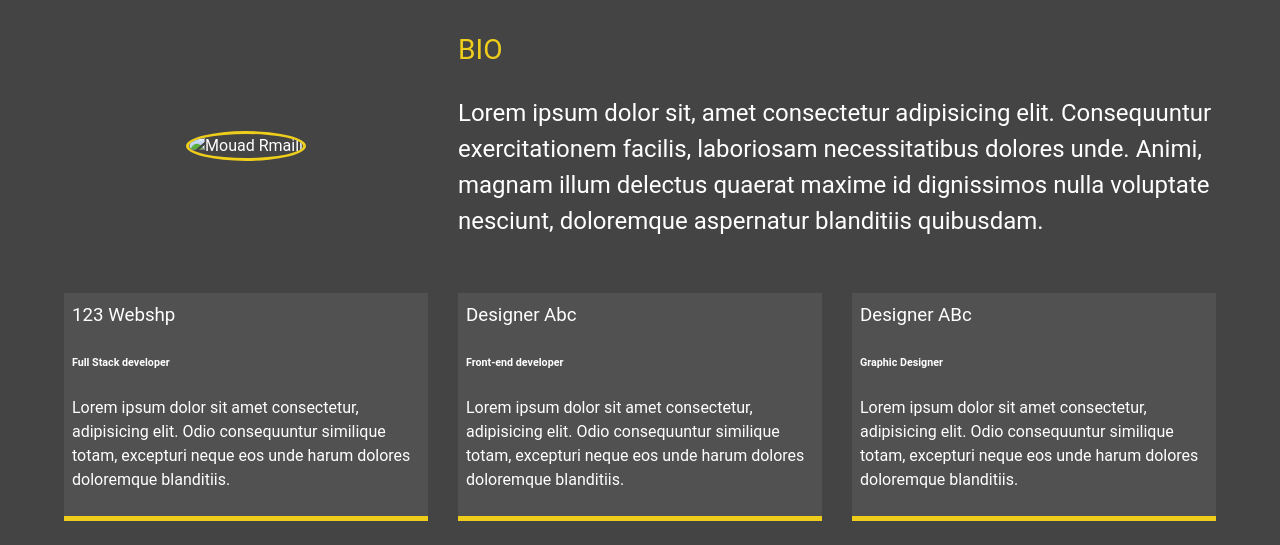
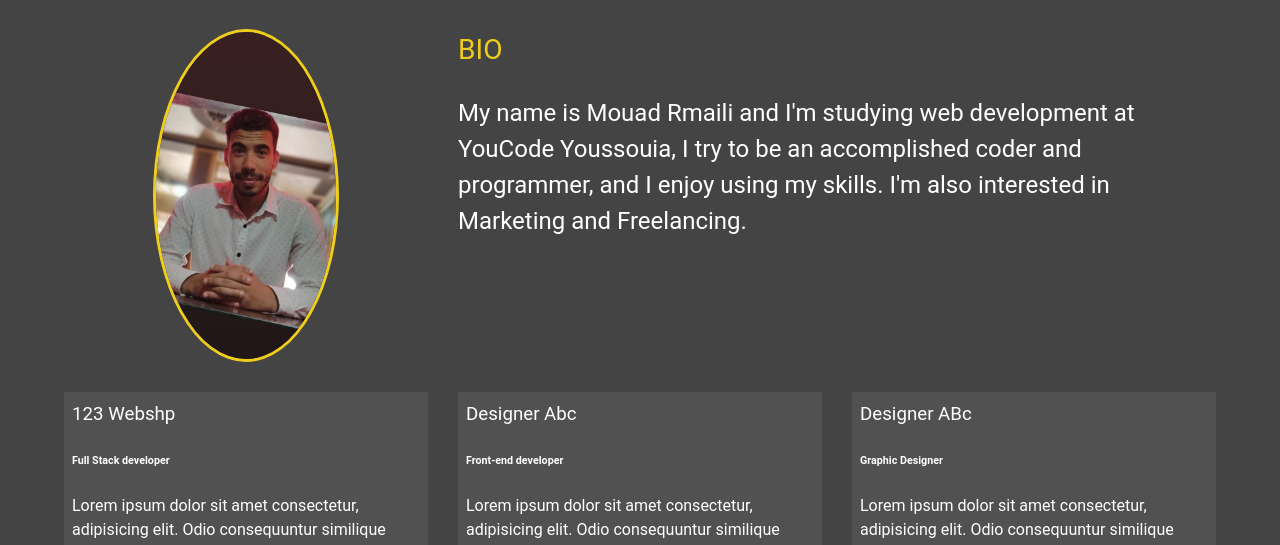
Before and after one commit to youcoder-ma/Portfolio, a website: page dist/about.html in a window 1280 px wide. Shown: the part 253-798 px from the top of the page. Drawn offline with Linux system fonts and the light colour scheme.

Commit message:
content modification

```diff
--- a/dist/about.html
+++ b/dist/about.html
@@ -26,27 +26,19 @@
         </div>
         <ul class="menu-nav">
           <li class="nav-item">
-            <a href="index.html" class="nav-link">
-              Home
-            </a>
+            <a href="index.html" class="nav-link"> Home </a>
           </li>
 
           <li class="nav-item current">
-            <a href="about.html" class="nav-link">
-              About Me
-            </a>
+            <a href="about.html" class="nav-link"> About Me </a>
           </li>
 
           <li class="nav-item">
-            <a href="work.html" class="nav-link">
-              My Work
-            </a>
+            <a href="work.html" class="nav-link"> My Work </a>
           </li>
 
           <li class="nav-item">
-            <a href="contact.html" class="nav-link">
-              How To Reach Me
-            </a>
+            <a href="contact.html" class="nav-link"> How To Reach Me </a>
           </li>
         </ul>
       </nav>
@@ -54,19 +46,22 @@
 
     <main id="about">
       <h1 class="lg-heading">About <span class="text-secondary">Me</span></h1>
-      <h2 class="sm-heading">
-        Let me tell a few things...
-      </h2>
+      <h2 class="sm-heading">Let me tell a few things...</h2>
       <div class="about-info">
-        <img src="#" alt="Mouad Rmaili" class="bio-image" />
+        <img
+          src="img/portrait.jpg"
+          alt="Mouad Rmaili"
+          class="bio-image"
+          height="333px"
+          width="186px"
+        />
         <div class="bio">
           <h3 class="text-secondary">BIO</h3>
           <p>
-            Lorem ipsum dolor sit, amet consectetur adipisicing elit.
-            Consequuntur exercitationem facilis, laboriosam necessitatibus
-            dolores unde. Animi, magnam illum delectus quaerat maxime id
-            dignissimos nulla voluptate nesciunt, doloremque aspernatur
-            blanditiis quibusdam.
+            My name is Mouad Rmaili and I'm studying web development at YouCode
+            Youssouia, I try to be an accomplished coder and programmer, and I
+            enjoy using my skills. I'm also interested in Marketing and
+            Freelancing.
           </p>
         </div>
 
@@ -100,9 +95,7 @@
       </div>
     </main>
 
-    <footer id="main-footer">
-      Copyright &copy; 2020
-    </footer>
+    <footer id="main-footer">Copyright &copy; 2020</footer>
 
     <script src="js/main.js"></script>
   </body>
```
Also changed, not shown: dist/index.html (+8 -16 lines), dist/img/portrait.jpg (added).
